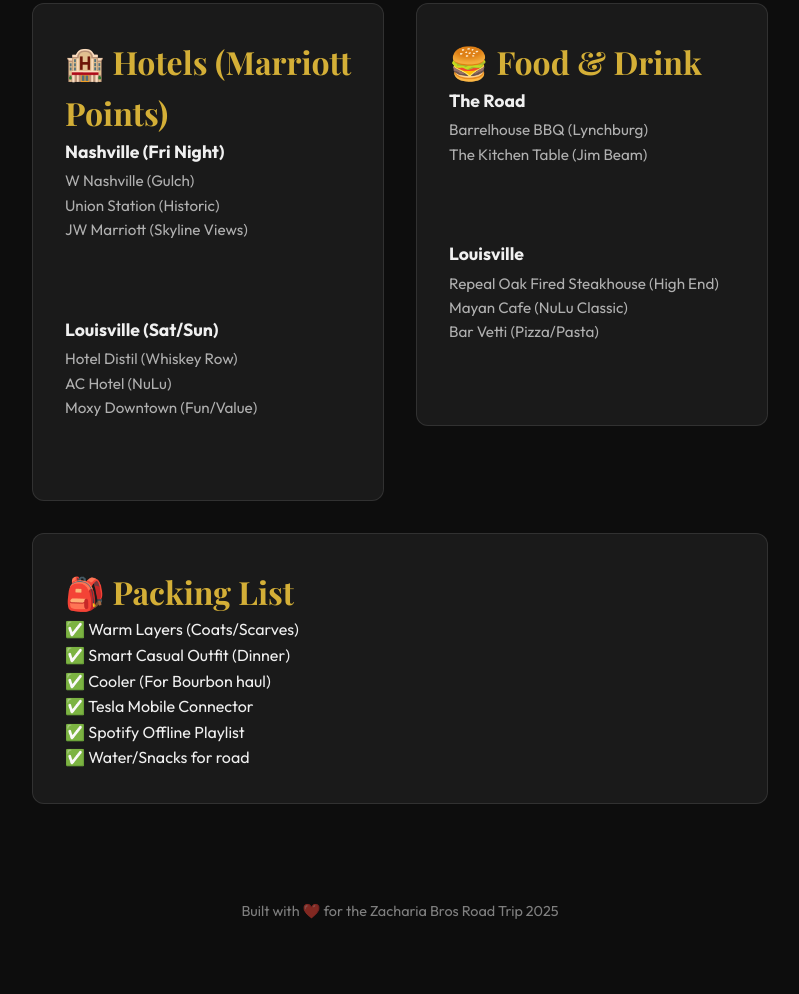
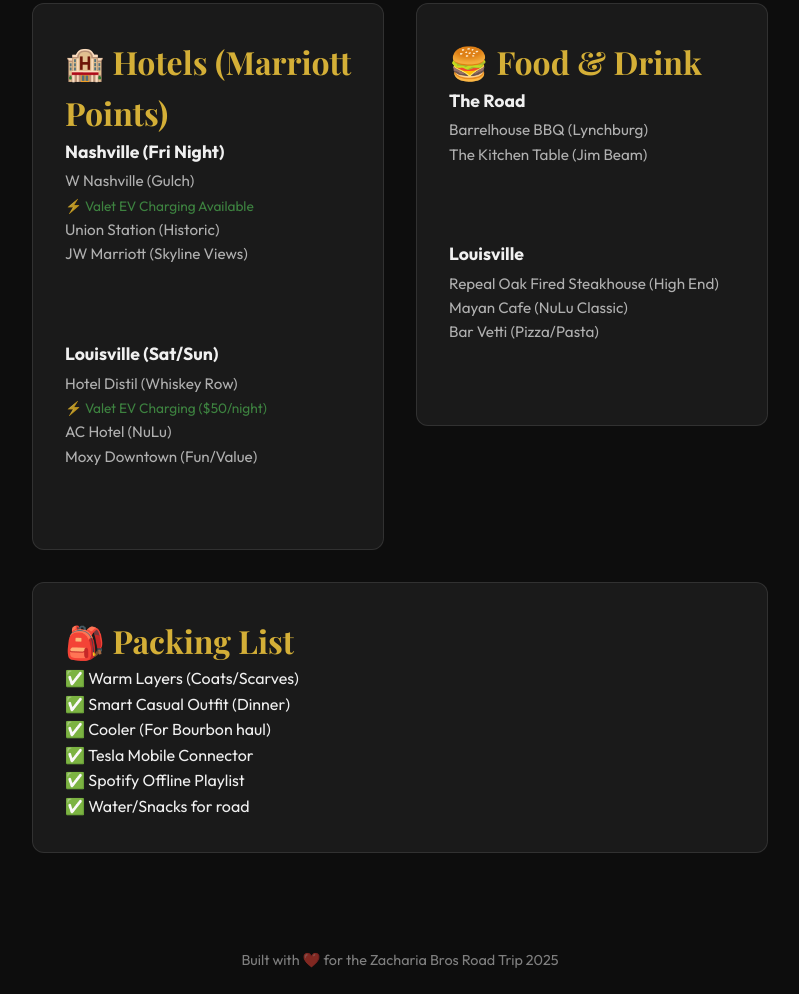
Before and after one commit to razach/grand-tour-2025, a plain HTML site: page docs/index.html in a window 1280 px wide. Shown: the part 4373-5367 px from the top of the page, without its empty margins (240-1039 px from the left). Before the commit the page ends 5328 px from the top, so only its background shows below. Drawn offline with nearby package versions, Linux system fonts and the light colour scheme; a web font is replaced by a local one.

Commit message:
Add EV charging details to website hotel list

```diff
--- a/docs/index.html
+++ b/docs/index.html
@@ -240,6 +240,7 @@
                     <p>
                         <a href="https://www.marriott.com/en-us/hotels/bnanw-w-nashville/overview/" target="_blank">W
                             Nashville</a> (Gulch)<br>
+                        <span style="font-size: 0.9em; color: #4CAF50;">⚡ Valet EV Charging Available</span><br>
                         <a href="https://www.marriott.com/en-us/hotels/bnzx-union-station-hotel-nashville-yards-autograph-collection/overview/"
                             target="_blank">Union Station</a> (Historic)<br>
                         <a href="https://www.marriott.com/en-us/hotels/bnajw-jw-marriott-nashville/overview/"
@@ -250,6 +251,7 @@
                     <p>
                         <a href="https://www.marriott.com/en-us/hotels/sdfds-hotel-distil-autograph-collection/overview/"
                             target="_blank">Hotel Distil</a> (Whiskey Row)<br>
+                        <span style="font-size: 0.9em; color: #4CAF50;">⚡ Valet EV Charging ($50/night)</span><br>
                         <a href="https://www.marriott.com/en-us/hotels/sdfac-ac-hotel-louisville-downtown/overview/"
                             target="_blank">AC Hotel</a> (NuLu)<br>
                         <a href="https://www.marriott.com/en-us/hotels/sdfox-moxy-louisville-downtown/overview/"
```
